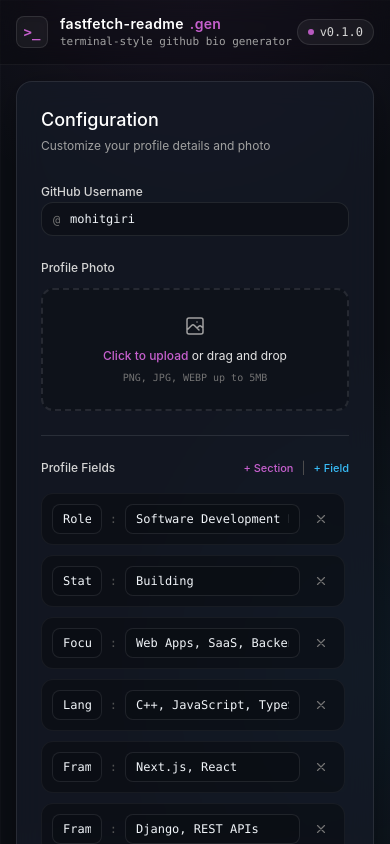
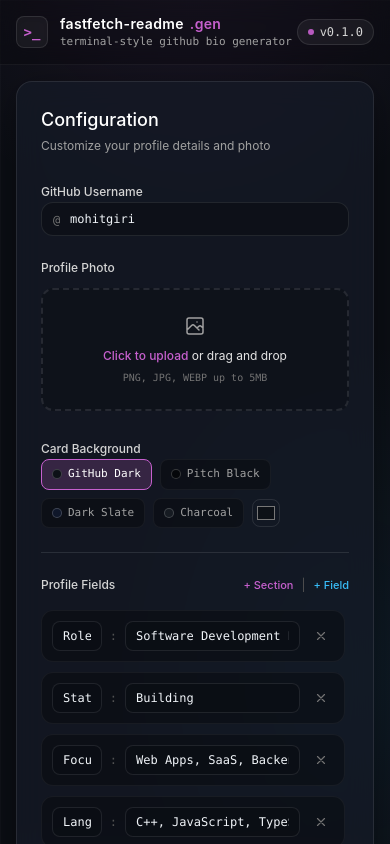
Before and after one commit to girimohit/ascii-fetch, a React (Vite) app: page / in a window 390 px wide. Shown: the top 844 px of the page. Built offline with nearby package versions, Linux system fonts and the light colour scheme.

Commit message:
add card background customization and responsive polish

```diff
--- a/src/App.tsx
+++ b/src/App.tsx
@@ -24,12 +24,20 @@ const INITIAL_FIELDS: ProfileField[] = [
   { id: '13', key: 'LinkedIn', value: 'linkedin.com/in/mohitgiri' },
 ];
 
+const CARD_BG_PRESETS = [
+  { name: 'GitHub Dark', hex: '#0d1117' },
+  { name: 'Pitch Black', hex: '#05070a' },
+  { name: 'Dark Slate', hex: '#0f172a' },
+  { name: 'Charcoal', hex: '#161b22' },
+];
+
 export default function App() {
   const [username, setUsername] = useState('mohitgiri');
   const [photoUrl, setPhotoUrl] = useState<string | null>(null);
   const [asciiArt, setAsciiArt] = useState<string>(DEFAULT_ASCII);
   const [asciiWidth, setAsciiWidth] = useState<number>(44);
   const [invertAscii, setInvertAscii] = useState<boolean>(false);
+  const [cardBgColor, setCardBgColor] = useState<string>('#0d1117');
   const [isConverting, setIsConverting] = useState<boolean>(false);
   const [isExporting, setIsExporting] = useState<boolean>(false);
   const [fields, setFields] = useState<ProfileField[]>(INITIAL_FIELDS);
@@ -157,6 +165,38 @@ export default function App() {
                 </div>
               )}
 
+              {/* Card Background Color Selector */}
+              <div className="space-y-2.5">
+                <label className="text-xs font-medium text-neutral-300">Card Background</label>
+                <div className="flex items-center gap-2 flex-wrap">
+                  {CARD_BG_PRESETS.map((preset) => (
+                    <button
+                      key={preset.hex}
+                      type="button"
+                      onClick={() => setCardBgColor(preset.hex)}
+                      className={`px-2.5 py-1.5 rounded-lg text-[11px] font-mono flex items-center gap-1.5 transition-all ${
+                        cardBgColor === preset.hex
+                          ? 'bg-[#C660CE]/20 text-white border border-[#C660CE]'
+                          : 'bg-black/30 text-neutral-400 border border-white/5 hover:border-white/15'
+                      }`}
+                    >
+                      <span
+                        className="w-2.5 h-2.5 rounded-full border border-white/20"
+                        style={{ backgroundColor: preset.hex }}
+                      />
+                      {preset.name}
+                    </button>
+                  ))}
+                  <input
+                    type="color"
+                    value={cardBgColor}
+                    onChange={(e) => setCardBgColor(e.target.value)}
+                    title="Custom color"
+                    className="w-7 h-7 rounded-lg bg-transparent border border-white/10 cursor-pointer p-0.5"
+                  />
+                </div>
+              </div>
+
               <hr className="border-white/10" />
 
               {/* Dynamic Field Editor */}
@@ -170,7 +210,7 @@ export default function App() {
           {/* Right Column: Live README Preview */}
           <section className="lg:col-span-7 space-y-6">
             <div className="glass-panel rounded-2xl p-6 space-y-6">
-              <div className="flex items-center justify-between">
+              <div className="flex items-center justify-between flex-wrap gap-3">
                 <div>
                   <h2 className="text-lg font-medium text-white mb-0.5">Live Preview</h2>
                   <p className="text-xs text-neutral-400">
@@ -204,6 +244,7 @@ export default function App() {
                   username={username}
                   asciiArt={asciiArt}
                   fields={fields}
+                  cardBgColor={cardBgColor}
                 />
               </div>
             </div>
```
